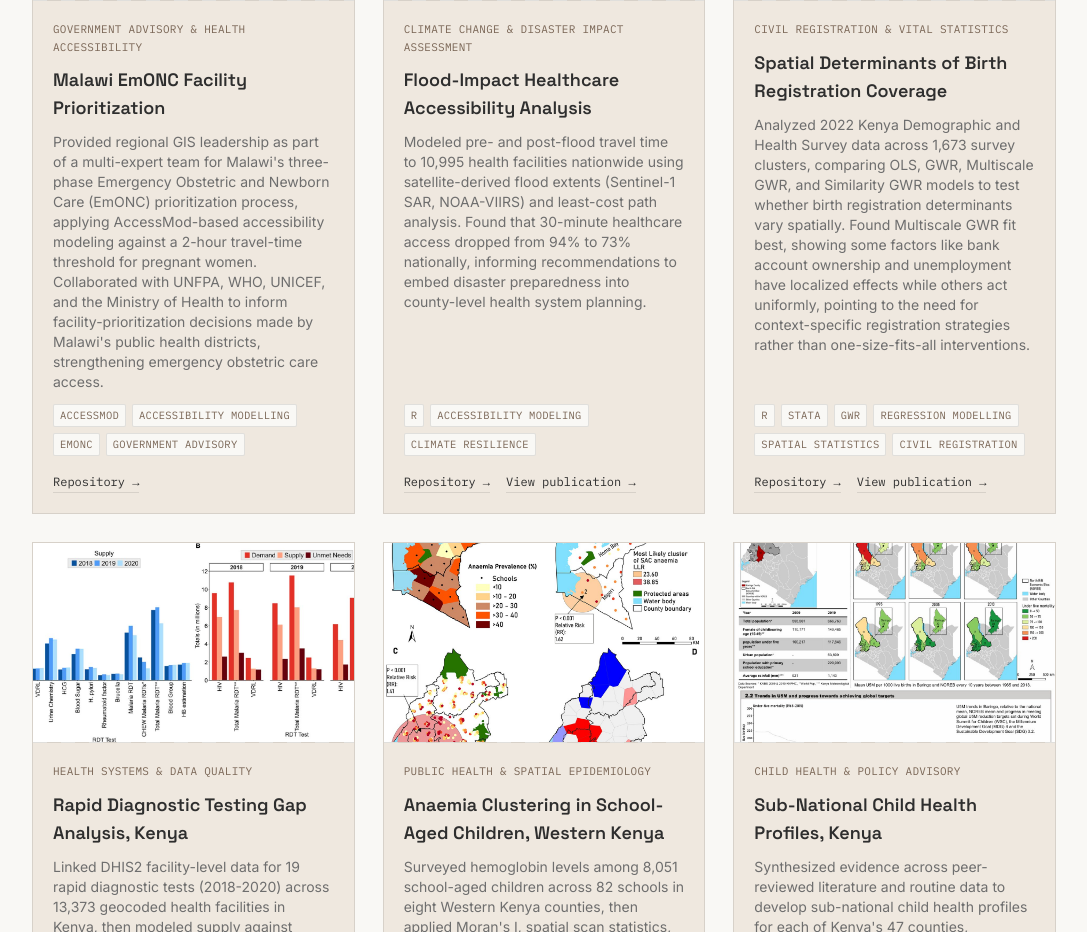
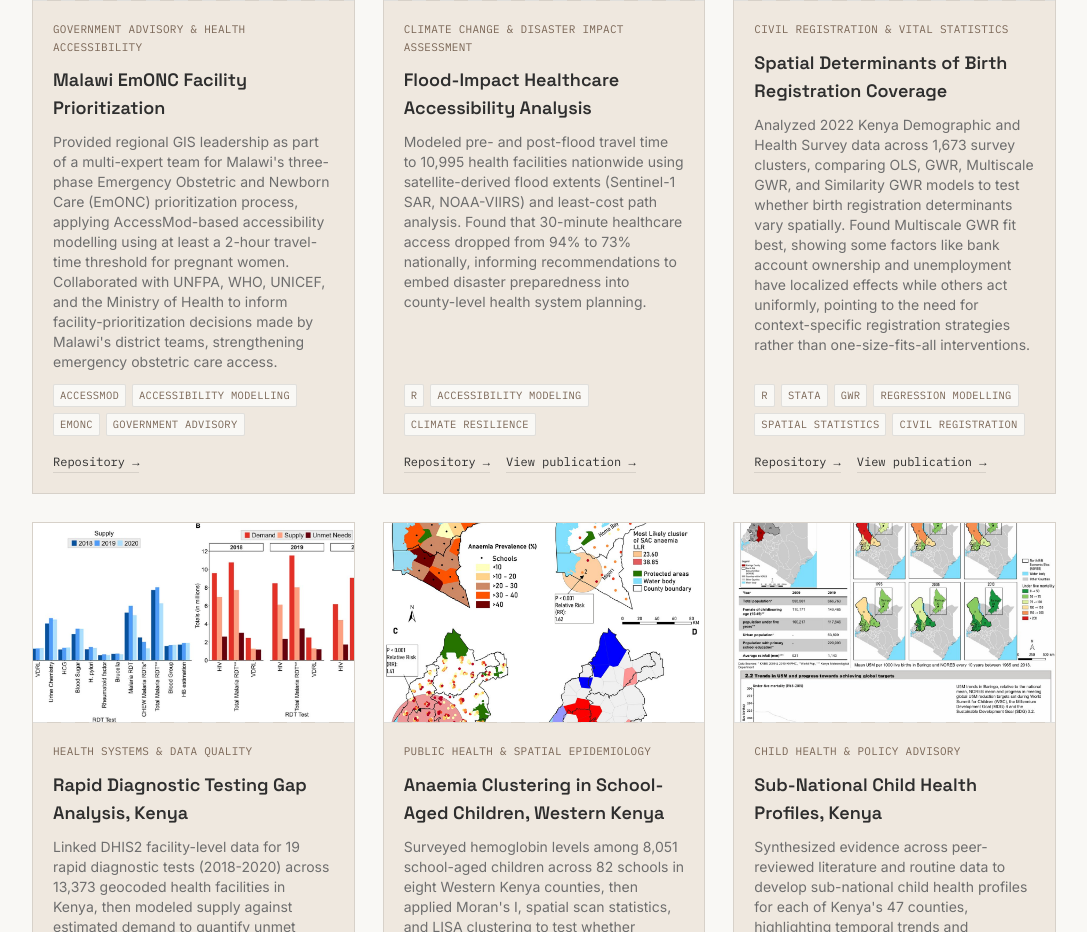
Before and after one commit to Bibian-Robert/bibian-portfolio, a React (Vite) app: page / in a window 1280 px wide. Shown: the part 1800-2732 px from the top of the page, without its empty margins (96-1183 px from the left). Built offline with nearby package versions, Linux system fonts and the light colour scheme.

Commit message:
Fix placeholder email address, update Malawi EmONC description

```diff
--- a/src/data/content.js
+++ b/src/data/content.js
@@ -7,7 +7,7 @@
 export const social = {
   linkedin: 'https://www.linkedin.com/in/bibian-robert-msc-91211b101/',
   github: 'https://github.com/your-username',
-  email: 'your.email@example.com',
+  email: 'bibianrobert@gmail.com',
   scholar: 'https://scholar.google.com/citations?user=l1pydXQAAAAJ&hl=en',
   orcid: 'https://orcid.org/0000-0002-9737-883X',
   researchgate: 'https://www.researchgate.net/profile/Bibian-Robert-2',
@@ -44,7 +44,7 @@ export const projects = [
   {
     title: 'Malawi EmONC Facility Prioritization',
     theme: 'Government Advisory & Health Accessibility',
-    description: "Provided regional GIS leadership as part of a multi-expert team for Malawi's three-phase Emergency Obstetric and Newborn Care (EmONC) prioritization process, applying AccessMod-based accessibility modeling against a 2-hour travel-time threshold for pregnant women. Collaborated with UNFPA, WHO, UNICEF, and the Ministry of Health to inform facility-prioritization decisions made by Malawi's public health districts, strengthening emergency obstetric care access.",
+    description: "Provided regional GIS leadership as part of a multi-expert team for Malawi's three-phase Emergency Obstetric and Newborn Care (EmONC) prioritization process, applying AccessMod-based accessibility modelling using at least a 2-hour travel-time threshold for pregnant women. Collaborated with UNFPA, WHO, UNICEF, and the Ministry of Health to inform facility-prioritization decisions made by Malawi's district teams, strengthening emergency obstetric care access.",
     tags: ['AccessMod', 'Accessibility Modelling','EmONC', 'Government Advisory'],
     image: 'images/emonc_prioritization_malawi.jpg',
     imageCredit: 'UNFPA Malawi',
```
